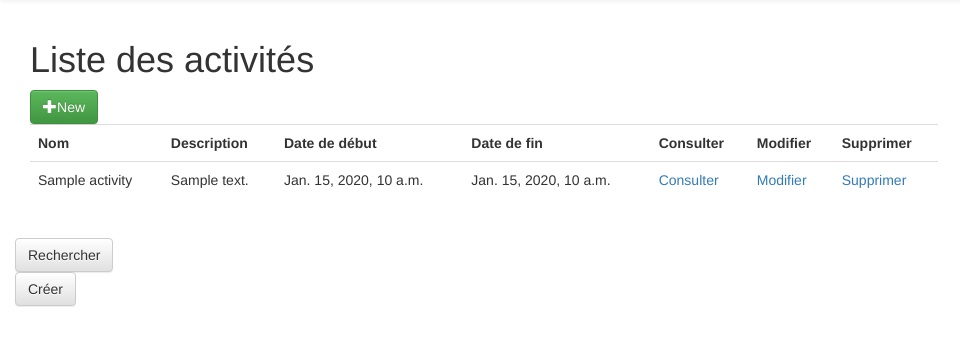
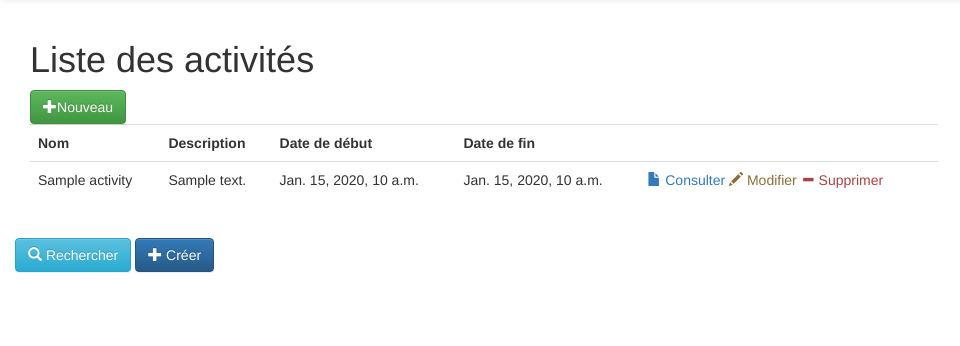
Before and after one commit to Kl4viku5/BoscoSoft, a Django app: page /ActivityEvaluation/ in a window 1280 px wide. Shown: the part 52-398 px from the top of the page, without its empty margins (0-960 px from the left). Run offline with Django 3.2, Linux system fonts and the light colour scheme; tables that the repository leaves empty hold one stand-in row (values such as "Sample post"); some libraries are stand-ins or nearby versions.

Commit message:
Modified the visual for forms and buttons

```diff
--- a/BoscoSoftProject/ActivityEvaluation/static/ActivityEvaluation/js/activity_evaluation.js
+++ b/BoscoSoftProject/ActivityEvaluation/static/ActivityEvaluation/js/activity_evaluation.js
@@ -1,4 +1,3 @@
-<<<<<<< HEAD
 $(document).ready(function() {
     $("#Search-Activities").click(function () {
         toggleClassById("overlay", "hide");
@@ -7,6 +6,9 @@ $(document).ready(function() {
         toggleClassById("overlay", "hide");
         clearInputTextById("Search-age");
         clearInputTextById("Search-name");
+    });
+    $(function () {
+        $(".datepicker").datepicker();
     });
 });
 
--- a/BoscoSoftProject/ActivityEvaluation/templates/ActivityEvaluation/activity_confirm_delete.html
+++ b/BoscoSoftProject/ActivityEvaluation/templates/ActivityEvaluation/activity_confirm_delete.html
@@ -1,4 +1,8 @@
+{% extends 'ActivityEvaluation/base.html' %}
+{% load staticfiles %}
+{% block content %}
 <form action="" method="post">{% csrf_token %}
     <p>Êtes vous certains de vouloir supprimer l'activité "{{ activity.name }}"?</p>
-    <input type="submit" value="Confirmer" />
+    <input class="btn btn-danger" type="submit" value="Confirmer" />
 </form>
+{% endblock %}
--- a/BoscoSoftProject/ActivityEvaluation/templates/ActivityEvaluation/base.html
+++ b/BoscoSoftProject/ActivityEvaluation/templates/ActivityEvaluation/base.html
@@ -36,6 +36,7 @@
         {% endblock %}
     </div>
 </div>
+<script type="text/javascript" src="{% static 'ActivityEvaluation/js/activity_evaluation.js' %}"></script>
 {% block scripts %}
 {% endblock %}
 </body>
--- a/BoscoSoftProject/ActivityEvaluation/templates/ActivityEvaluation/evaluation_detail.html
+++ b/BoscoSoftProject/ActivityEvaluation/templates/ActivityEvaluation/evaluation_detail.html
@@ -5,8 +5,9 @@
     <div class="row col-lg-12">
         <form method="POST" class="post-form">{% csrf_token %}
             <input type="hidden" name="evaluationid" value="{{ evaluation.id }}">
+            <hr />
             {% for question in evaluation.question_set.all %}
-                <p>Question {{ question }}</p>
+                <p class="h4">Question {{ question }}</p>
                 <div class="row">
                     <div class="radio">
                         <label><input type="radio" id="question{{ question.id }}" value="0"> Fortement en
@@ -27,6 +28,7 @@
                     <label for="answerTextForQuestion {{ question.id }}">Explication : </label>
                     <textarea class="form-control" id="answerTextForQuestion {{ question.id }}"></textarea>
                 </div>
+            <hr />
             {% endfor %}
             <button type="submit" class="save btn btn-default">Save</button>
         </form>
--- a/BoscoSoftProject/ActivityEvaluation/templates/ActivityEvaluation/index.html
+++ b/BoscoSoftProject/ActivityEvaluation/templates/ActivityEvaluation/index.html
@@ -1,7 +1,7 @@
 {% extends 'ActivityEvaluation/base.html' %}
 {% load staticfiles %}
 {% block content %}
-<h1>Liste des activités</h1> <a class="btn btn-success" href="#"><i class="glyphicon glyphicon-plus"></i>New</a>
+<h1>Liste des activités</h1> <a class="btn btn-success" href="{% url 'ActivityEvaluation:activity_form' %}"><i class="glyphicon glyphicon-plus"></i>Nouveau</a>
 <div class="table-responsive">
     <table class="table">
         {% if latest_activity_list %}
@@ -10,9 +10,7 @@
             <th>Description</th>
             <th>Date de début</th>
             <th>Date de fin</th>
-            <th>Consulter</th>
-            <th>Modifier</th>
-            <th>Supprimer</th>
+            <th></th>
         </tr>
         {% for activity in latest_activity_list %}
         <tr>
@@ -29,13 +27,15 @@
                 {{ activity.end_date }}
             </td>
             <td>
-                <a class="nav-link" href="{% url 'ActivityEvaluation:activity_detail' pk=activity.id %}">Consulter</a>
-            </td>
-        <td>
-                <a class="nav-link" href="{% url 'ActivityEvaluation:activity_update_form' pk=activity.id %}">Modifier</a>
-            </td>
-        <td>
-                <a class="nav-link" href="{% url 'ActivityEvaluation:activity_confirm_delete' pk=activity.id %}">Supprimer</a>
+                <a class="nav-link" href="{% url 'ActivityEvaluation:activity_detail' pk=activity.id %}">
+                    <i class="glyphicon glyphicon-file"></i> Consulter
+                </a>
+                <a class="nav-link text-warning" href="{% url 'ActivityEvaluation:activity_update_form' pk=activity.id %}">
+                    <i class="glyphicon glyphicon-pencil"></i> Modifier
+                </a>
+                <a class="nav-link text-danger" href="{% url 'ActivityEvaluation:activity_confirm_delete' pk=activity.id %}">
+                    <i class="glyphicon glyphicon-minus"></i> Supprimer
+                </a>
             </td>
         </tr>
         {% endfor %}
@@ -46,10 +46,8 @@
 </div>
 
 <div class="row">
-    <a class="btn btn-default" id="Search-Activities"><i class="fa fa-search"></i>Rechercher</a>
-</div>
-<div class="row">
-    <a class="btn btn-default" href="{% url 'ActivityEvaluation:activity_form' %}">Créer</a>
+    <a class="btn btn-info" id="Search-Activities"><i class="glyphicon glyphicon-search"></i> Rechercher</a>
+    <a class="btn btn-primary" href="{% url 'ActivityEvaluation:activity_form' %}"><i class="glyphicon glyphicon-plus"></i> Créer</a>
 </div>
 
 <div id="overlay" class="hide">
@@ -76,6 +74,3 @@
 </div>
 
 {% endblock %}
-{% block scripts %}
-<script type="text/javascript" src="{% static 'ActivityEvaluation/js/activity_evaluation.js' %}"></script>
-{% endblock %}
```
Also changed, not shown: BoscoSoftProject/ActivityEvaluation/templates/ActivityEvaluation/activity_form.html (+11 -6 lines), BoscoSoftProject/ActivityEvaluation/templates/ActivityEvaluation/activity_update_form.html (+11 -6 lines).
